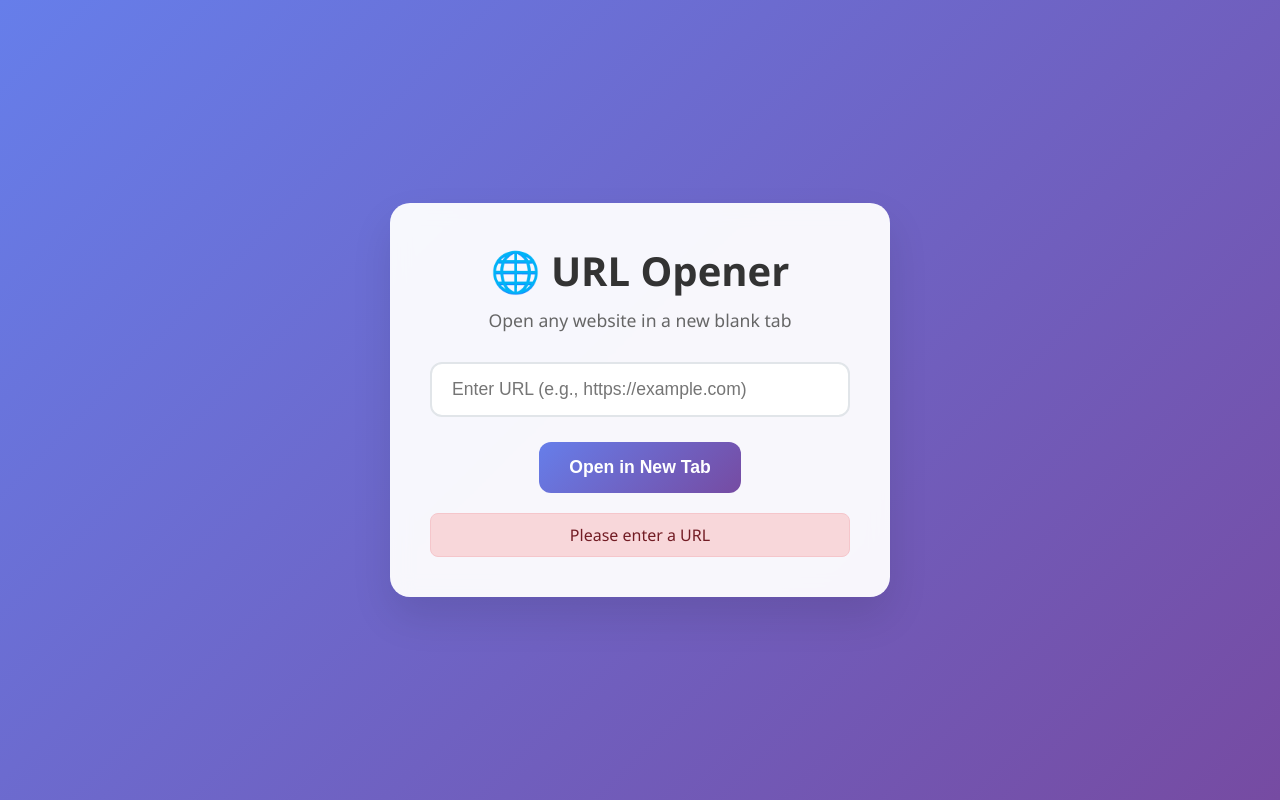
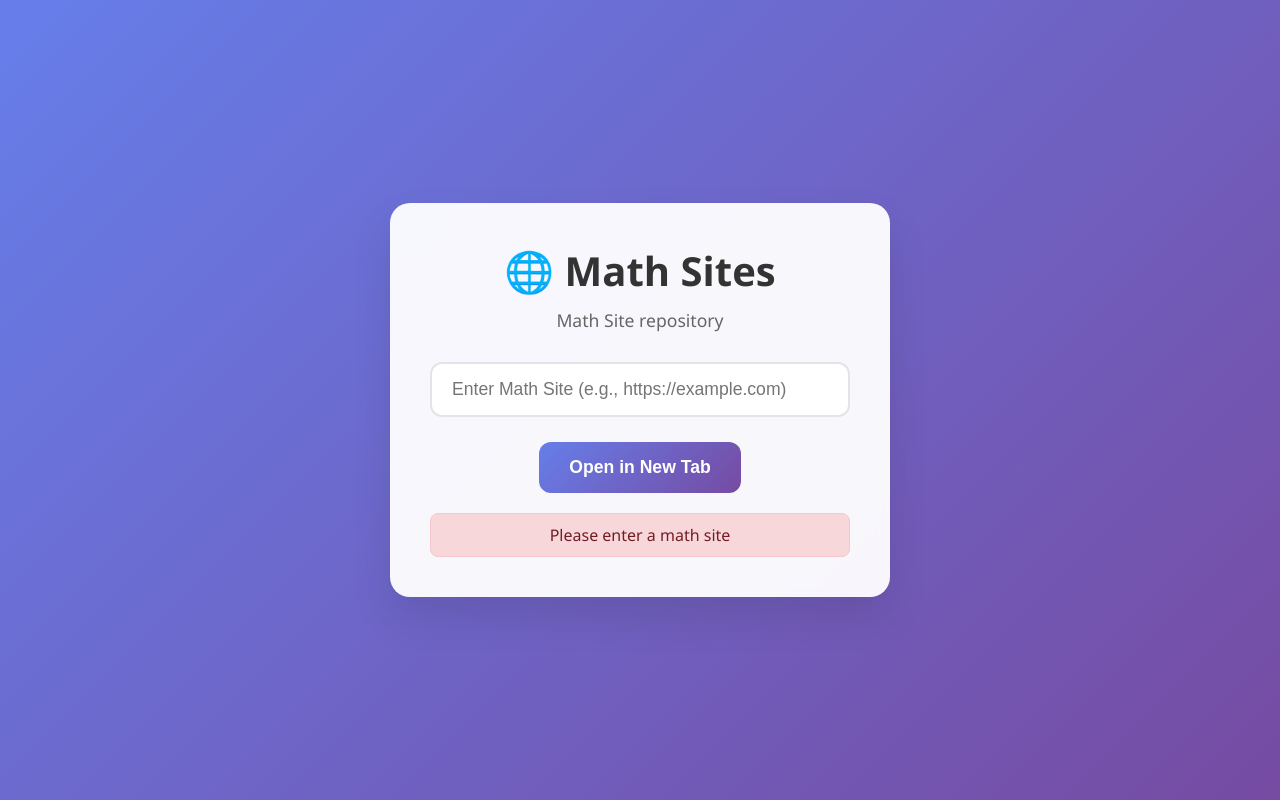
Before and after one commit to Dronekid1/URL-OPENER, a plain HTML site: page index.html in a window 1280 px wide. Both pictures are taken after a click on the button "Open in New Tab". Drawn offline with Linux system fonts and the light colour scheme.

Commit message:
Update index.html

```diff
--- a/index.html
+++ b/index.html
@@ -3,7 +3,7 @@
 <head>
     <meta charset="UTF-8">
     <meta name="viewport" content="width=device-width, initial-scale=1.0">
-    <title>URL Opener in Blank Tab</title>
+    <title>math sites</title>
     <style>
         * {
             margin: 0;
@@ -129,14 +129,14 @@
 </head>
 <body>
     <div class="container">
-        <h1>🌐 URL Opener</h1>
-        <p class="subtitle">Open any website in a new blank tab</p>
+        <h1>🌐 Math Sites</h1>
+        <p class="subtitle">Math Site repository</p>
 
         <div class="input-group">
             <input
                 type="url"
                 id="urlInput"
-                placeholder="Enter URL (e.g., https://example.com)"
+                placeholder="Enter Math Site (e.g., https://example.com)"
                 autocomplete="url"
             >
         </div>
@@ -180,7 +180,7 @@
             const url = urlInput.value.trim();
 
             if (!url) {
-                showMessage('Please enter a URL', 'error');
+                showMessage('Please enter a math site', 'error');
                 return;
             }
 
@@ -222,7 +222,7 @@
             if (newTab) {
                 newTab.document.write(htmlContent);
                 newTab.document.close();
-                showMessage('Website opened in new tab!', 'success');
+                showMessage('math site opened in new tab!', 'success');
                 urlInput.value = '';
             } else {
                 showMessage('Pop-up blocked! Please allow pop-ups for this site.', 'error');
@@ -239,7 +239,7 @@
         // Show info message on load
         window.addEventListener('load', function() {
             setTimeout(() => {
-                showMessage('Enter any URL and click to open it in a new blank tab', 'info');
+                showMessage('Enter any math site', 'info');
             }, 500);
         });
     </script>
```
